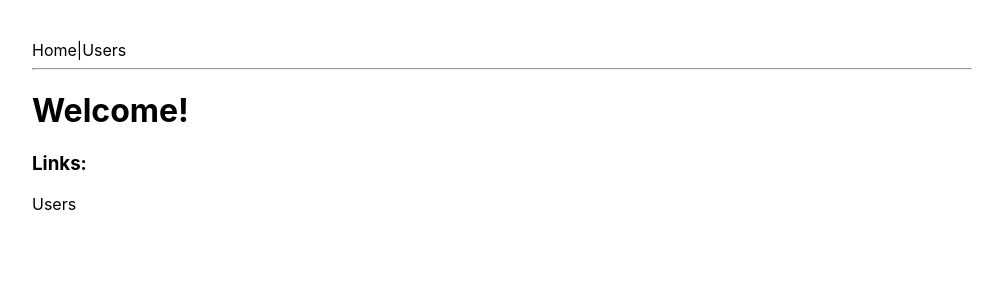
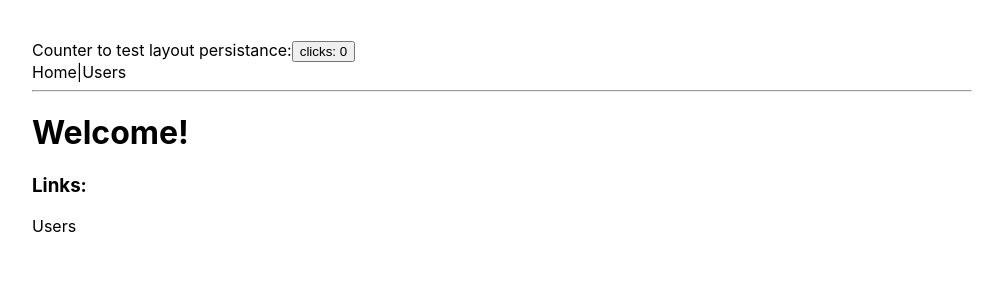
Before and after one commit to romankrru/next-hasura-playground, a Next.js app in the folder frontend/: page / in a window 1280 px wide. Shown: the top 300 px of the page, without its empty margins (138-1141 px from the left). Built offline with nearby package versions, Linux system fonts and the light colour scheme.

Commit message:
Add persistant layout

```diff
--- a/frontend/components/Home/index.tsx
+++ b/frontend/components/Home/index.tsx
@@ -1,9 +1,9 @@
+import { FC, memo } from 'react'
 import { Layout } from 'components/common/Layout'
 import Link from 'next/link'
-import { memo } from 'react'
 
-export const Home = memo(function Home() {
-  return <Layout>
+export const Home: FC & {layout?: typeof Layout} = memo(function Home() {
+  return <div>
     <h1>Welcome!</h1>
 
     <nav>
@@ -17,5 +17,7 @@ export const Home = memo(function Home() {
         </li>
       </ul>
     </nav>
-  </Layout>
+  </div>
 })
+
+Home.layout = Layout
--- a/frontend/components/common/Layout/index.tsx
+++ b/frontend/components/common/Layout/index.tsx
@@ -1,11 +1,16 @@
-import { ReactNode, memo } from 'react'
+import { ReactNode, memo, useState } from 'react'
 import Link from 'next/link'
 import styles from './assets/styles.module.css'
 
 export const Layout = memo(function Layout(props: {
   children: ReactNode
 }) {
+  const [counter, setCounter] = useState(0)
+
   return <div className={styles.layout}>
+    <span>Counter to test layout persistance:</span>
+    <button onClick={() => setCounter(prev => prev + 1)}>clicks: {counter}</button>
+
     <nav>
       <ul>
         <Link href="/"><a>Home</a></Link>
--- a/frontend/pages/_app.tsx
+++ b/frontend/pages/_app.tsx
@@ -1,15 +1,24 @@
 import 'cross-fetch'
 import '../styles/globals.css'
+import { FC, Fragment, ReactElement } from 'react'
 import { ApolloProvider } from '@apollo/react-hooks'
-import type { AppProps } from 'next/app'
+import { NextPage } from 'next'
 import { useApollo } from 'lib/apolloClient'
 
-export default function App({ Component, pageProps }: AppProps) {
+type AppWithLayoutProps = {
+  Component: NextPage & {layout?: FC}
+  pageProps: any
+}
+
+export default function App({ Component, pageProps }: AppWithLayoutProps) {
   const apolloClient = useApollo(pageProps.initialApolloState)
+  const Layout = Component.layout || ((props: {children: ReactElement}) => <Fragment>{props.children}</Fragment>)
 
   return (
     <ApolloProvider client={apolloClient}>
-      <Component {...pageProps} />
+      <Layout>
+        <Component {...pageProps} />
+      </Layout>
     </ApolloProvider>
   )
 }
```
Also changed, not shown: frontend/components/Users/index.tsx (+11 -5 lines).
